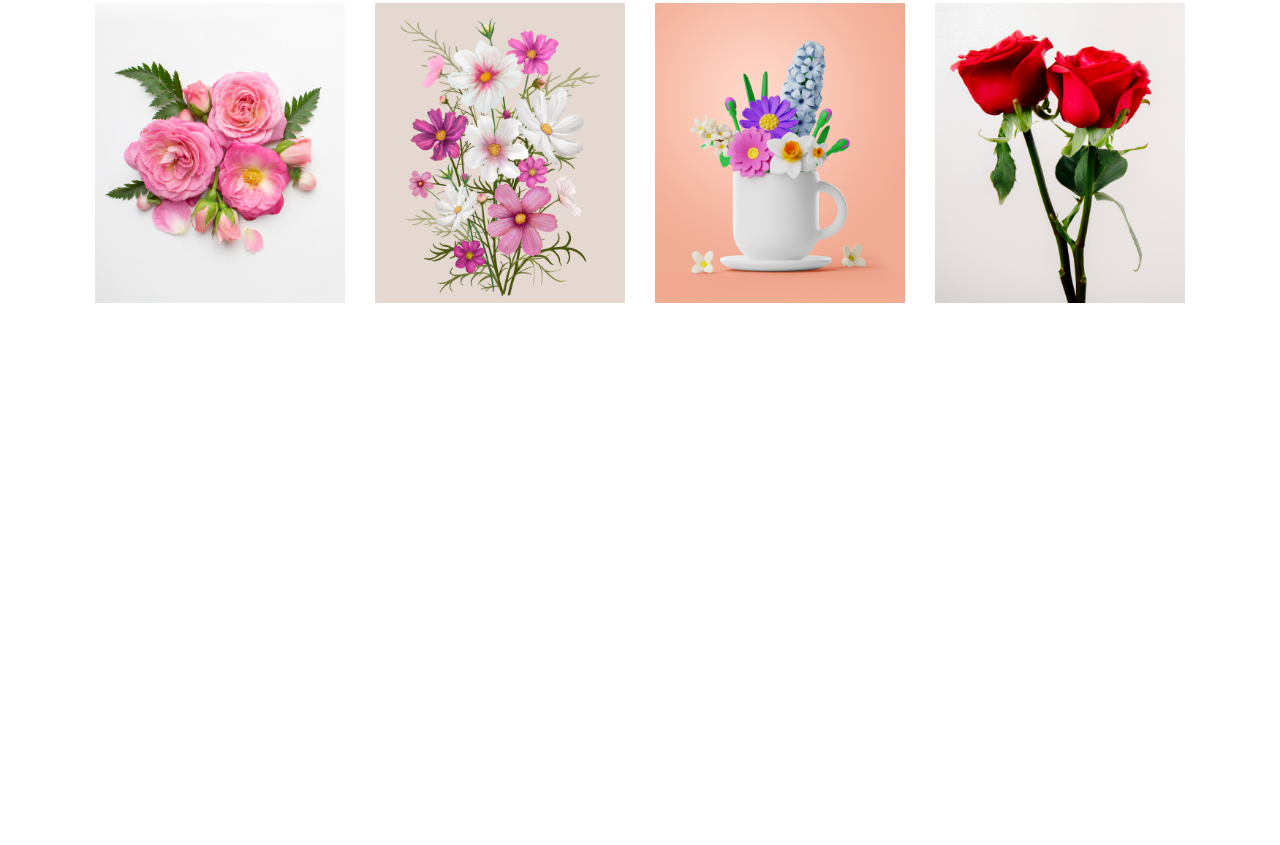
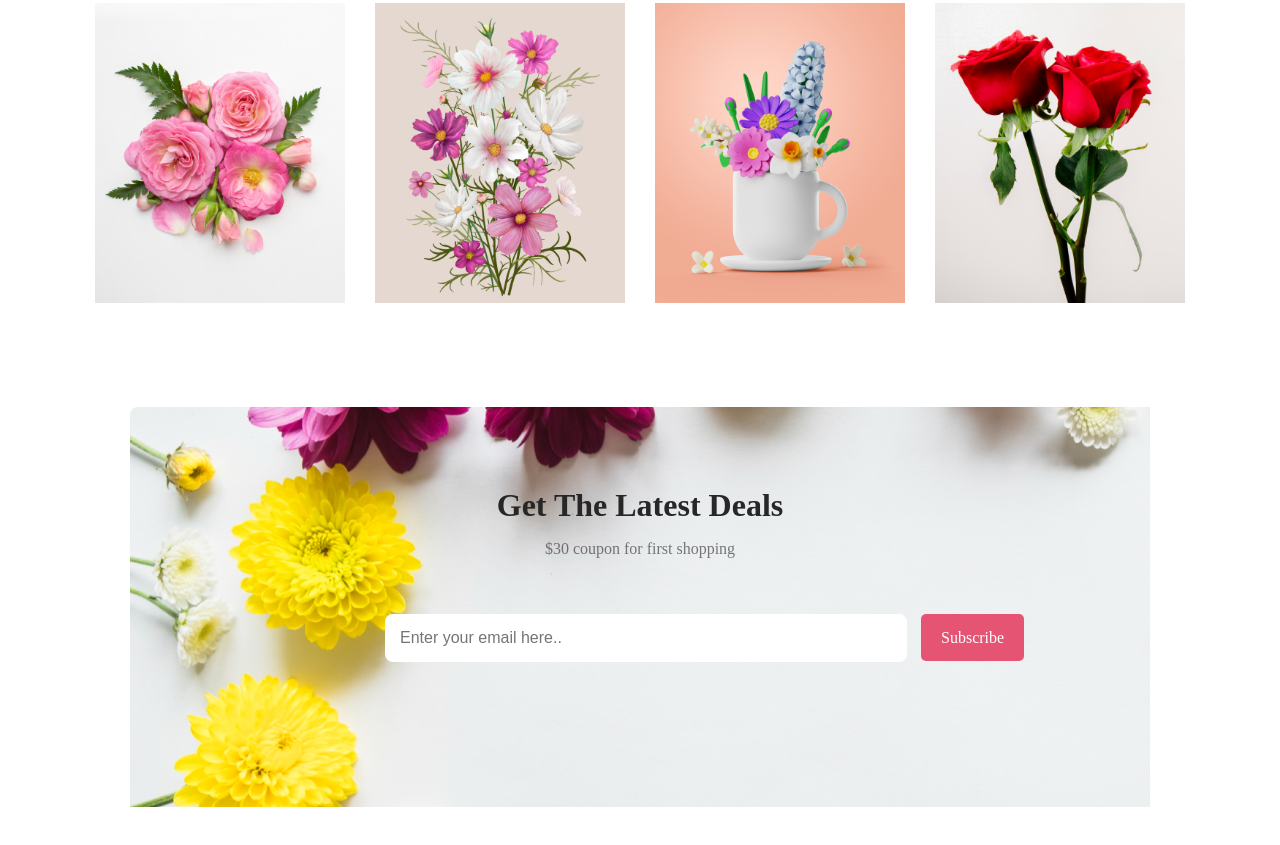
Before and after one commit to Shovon96/assignment-oneweb, a plain HTML site: page index.html in a window 1280 px wide. Shown: the part 2578-3423 px from the top of the page. Before the commit the page ends 2885 px from the top, so only its background shows below. Drawn offline with Linux system fonts and the light colour scheme.

Commit message:
echo "# assignment-one" >> README.md

```diff
--- a/index.html
+++ b/index.html
@@ -105,5 +105,19 @@
                 </div>
             </div>
     </section>
+
+    <!-- newsletter Image and Input section -->
+    <section>
+        <div class="newsletter-container">
+            <h3>Get The Latest Deals</h3>
+            <p>$30 coupon for first shopping</p>
+            <div class="input-form">
+                <form action="">
+                    <input type="email" name="" id="email" placeholder="Enter your email here..">
+                    <a href="" class="subscribe">Subscribe</a>
+                </form>
+            </div>
+        </div>
+    </section>
 </body>
 </html>
--- a/style.css
+++ b/style.css
@@ -152,3 +152,44 @@ p{
     height: 300px;
     width: 250px;
 }
+/* newsletter and input section style  */
+.newsletter-container{
+    background-image: url(images/Rectangle\ 9.png);
+    background-repeat: no-repeat;
+    margin: 100px 130px 100px 130px;
+    height: 400px;
+}
+.newsletter-container h3{
+    color: #272727;
+    text-align: center;
+    font-size: 32px;
+    font-weight: 800;
+    padding-top: 80px;
+}
+.newsletter-container p{
+    color: rgba(39, 39, 39, 0.60);
+    font-size: 16px;
+    padding: 10px 0 50px;
+    font-weight: 400;
+    line-height: 30px;
+    text-align: center;
+}
+.subscribe{
+    color: white;
+    text-decoration: none;
+    padding: 15px 20px;
+    background-color: #E55473;
+    border-radius: 5px;
+    border: none;
+    margin-left: 10px;
+}
+#email {
+    color: rgba(39, 39, 39, 0.60);
+    padding: 15px 300px 15px 15px;
+    border-radius: 8px;
+    background: #FFF;
+    font-size: 16px;
+    font-weight: 400;
+    border: 0px;
+    margin-left: 25%;
+}
```
